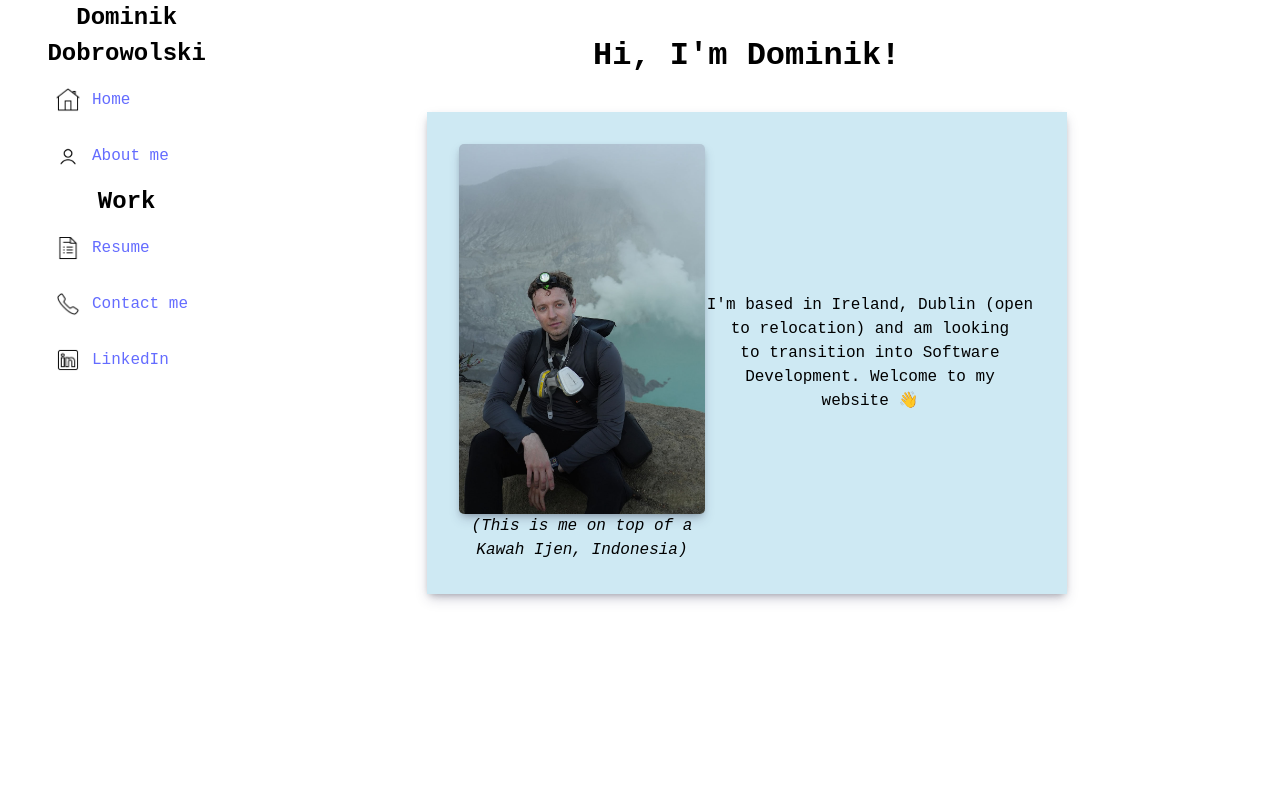
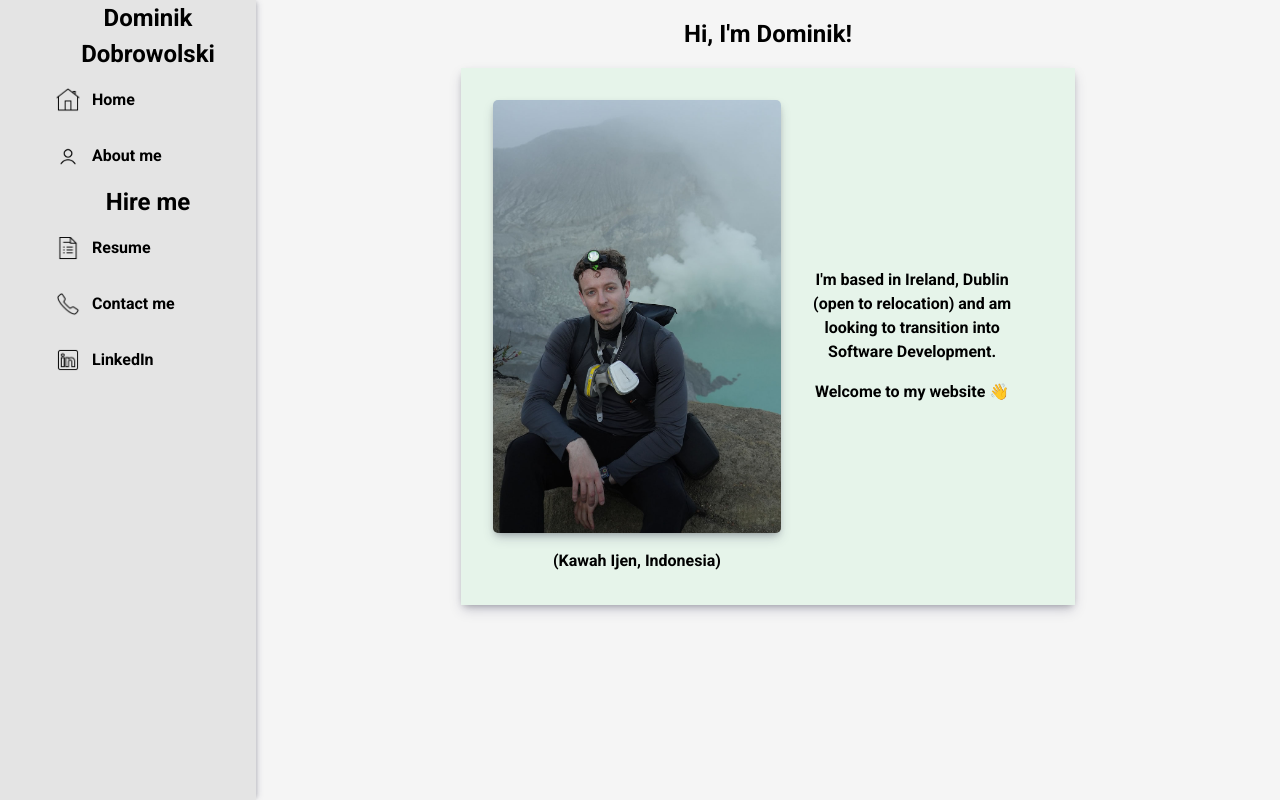
Before and after one commit to MrDomoArigato98/cv, a React (Vite) app: page / in a window 1280 px wide. Built offline with nearby package versions, Linux system fonts and the light colour scheme.

Commit message:
Finishes home card and max-wdith

```diff
--- a/package.json
+++ b/package.json
@@ -11,7 +11,8 @@
   },
   "dependencies": {
     "react": "^19.1.0",
-    "react-dom": "^19.1.0"
+    "react-dom": "^19.1.0",
+    "typeface-roboto": "^1.1.13"
   },
   "devDependencies": {
     "@eslint/js": "^9.25.0",
--- a/src/components/AboutMe.jsx
+++ b/src/components/AboutMe.jsx
@@ -2,7 +2,7 @@ export default function AboutMe() {
   return (
     <>
       <main>
-        <h1>About me</h1>
+        <h2>About me</h2>
       </main>
     </>
   );
--- a/src/components/App.jsx
+++ b/src/components/App.jsx
@@ -1,9 +1,10 @@
 import { useState } from "react";
 import "../reset.css";
-import "../App.css";
 import Navbar from "./Navbar";
 import Home from "./Home";
 import AboutMe from "./AboutMe";
+import "typeface-roboto";
+
 function App() {
   const [currentPage, setCurrentPage] = useState("Home");
 
--- a/src/components/Home.jsx
+++ b/src/components/Home.jsx
@@ -4,17 +4,20 @@ export default function Home() {
   return (
     <>
       <main>
-        <h1>Hi, I'm Dominik!</h1>
+        <h2>Hi, I'm Dominik!</h2>
         <section className="card">
           <div className="image-container">
             <img src={me} alt="Picture of Dominik" />
-            <p className="italic"> (This is me on top of a Kawah Ijen, Indonesia)</p>
+            <p style={{ paddingTop: "1em" }} className="italic" > (Kawah Ijen, Indonesia)</p>
           </div>
           <div className="flex">
-            <p>
-              I'm based in Ireland, Dublin (open to relocation) and am looking
-              to transition into Software Development. Welcome to my website 👋
-            </p>
+            <div>
+              <p>
+                I'm based in Ireland, Dublin (open to relocation) and am looking
+                to transition into Software Development.
+              </p>
+              <p style={{ paddingTop: "1em" }}>Welcome to my website 👋</p>
+            </div>
           </div>
         </section>
       </main>
--- a/src/components/Navbar.jsx
+++ b/src/components/Navbar.jsx
@@ -14,8 +14,7 @@ export default function Navbar({ handleNavigate }) {
       <nav>
         <ul>
           <div className="nav-links">
-            <h2 className="my-name">Dominik </h2>
-            <h2 className="my-name">Dobrowolski</h2>
+            <h1 className="my-name">Dominik Dobrowolski</h1>
             <li>
               <a
                 onClick={(e) => handleNavigate(e)}
@@ -42,7 +41,7 @@ export default function Navbar({ handleNavigate }) {
           </div>
 
           <div className="hire-me nav-links">
-            <h2>Work</h2>
+            <h2>Hire me</h2>
             <li>
               <a
                 onClick={(e) => handleNavigate(e)}
@@ -68,8 +67,11 @@ export default function Navbar({ handleNavigate }) {
             </li>
             <li>
               {" "}
-              <img src={linkedin} className="nav-img" />
-              <a href="https://www.linkedin.com/in/dominik-dobrowolski/">
+              <a
+                href="https://www.linkedin.com/in/dominik-dobrowolski/"
+                className="link"
+              >
+                <img src={linkedin} className="nav-img" />
                 LinkedIn
               </a>
             </li>
--- a/src/home.css
+++ b/src/home.css
@@ -2,16 +2,18 @@ main{
     display: flex;
     flex-direction: column;
     align-items: center;
+    font-weight: bold;
 }
 .flex{
     display: flex;
     align-items: center;
+    padding: 1em;
 }
 .card{
     display: flex;
     width: 60%;
     max-width: 800px;
-    background-color: rgb(206, 233, 243);
+    background-color: #e6f4ea;
     box-shadow: rgba(50, 50, 93, 0.25) 0px 6px 12px -2px, rgba(0, 0, 0, 0.3) 0px 3px 7px -3px;
     padding: 2rem;
 }
@@ -19,8 +21,8 @@ main{
     display: flex;
     flex-direction: column;
 }
-h1{
-    margin: 2rem;
+main > h2{
+    margin: 1rem;
 }
 .image-container > img{
     border-radius: 5px;
--- a/src/index.css
+++ b/src/index.css
@@ -1,11 +1,14 @@
 #root {
   display: grid;
-  grid-template-columns: 1fr 5fr;
+  grid-template-columns: 2fr 8fr;
   text-align: center;
   height: 100vh;
+  background-color: whitesmoke;
+  font-family: Roboto, system-ui, -apple-system, BlinkMacSystemFont, "Segoe UI",
+    Roboto, Oxygen, Ubuntu, Cantarell, "Open Sans", "Helvetica Neue", sans-serif;
 }
+
 :root {
-  font-family: system-ui, Avenir, Helvetica, Arial, sans-serif;
   line-height: 1.5;
   font-weight: 400;
   font-synthesis: none;
@@ -15,10 +18,10 @@
 }
 
 a {
-  font-weight: 500;
-  color: #646cff;
-  text-decoration: inherit;
+  font-weight: bold;
+  text-decoration: none;
+  color: black;
 }
 a:hover {
-  color: #535bf2;
+  color: rgb(8, 110, 17);
 }
--- a/src/main.jsx
+++ b/src/main.jsx
@@ -2,7 +2,7 @@ import { StrictMode } from "react";
 import { createRoot } from "react-dom/client";
 import "./index.css";
 import App from "./components/App.jsx";
-
+import "typeface-roboto";
 createRoot(document.getElementById("root")).render(
   <StrictMode>
     <App />
--- a/src/navbar.css
+++ b/src/navbar.css
@@ -1,16 +1,19 @@
 body {
-  font-family: "Courier New", Courier, monospace;
 
 }
 nav {
   display: flex;
   flex-direction: column;
+  background-color: rgb(228, 228, 228);
+  box-shadow: rgba(50, 50, 93, 0.15) 4px 0px 6px -2px,
+    rgba(0, 0, 0, 0.2) 2px 0px 4px -2px;
+  max-width: 300px;
 }
 .my-name {
   text-align: center;
 }
 .nav-links > li {
-  padding: 1rem;
+  padding: 1em;
   text-align: left;
   list-style: none;
   display: flex;
@@ -23,7 +26,7 @@ nav {
   display: flex;
 }
 .nav-img {
-  width: 24px;
-  height: 24px;
+  width: 1.5em;
+  height: 1.5em;
   margin-right: 12px;
 }
```
Also changed, not shown: 1 other file (tests, documents, lock files or other folders).
